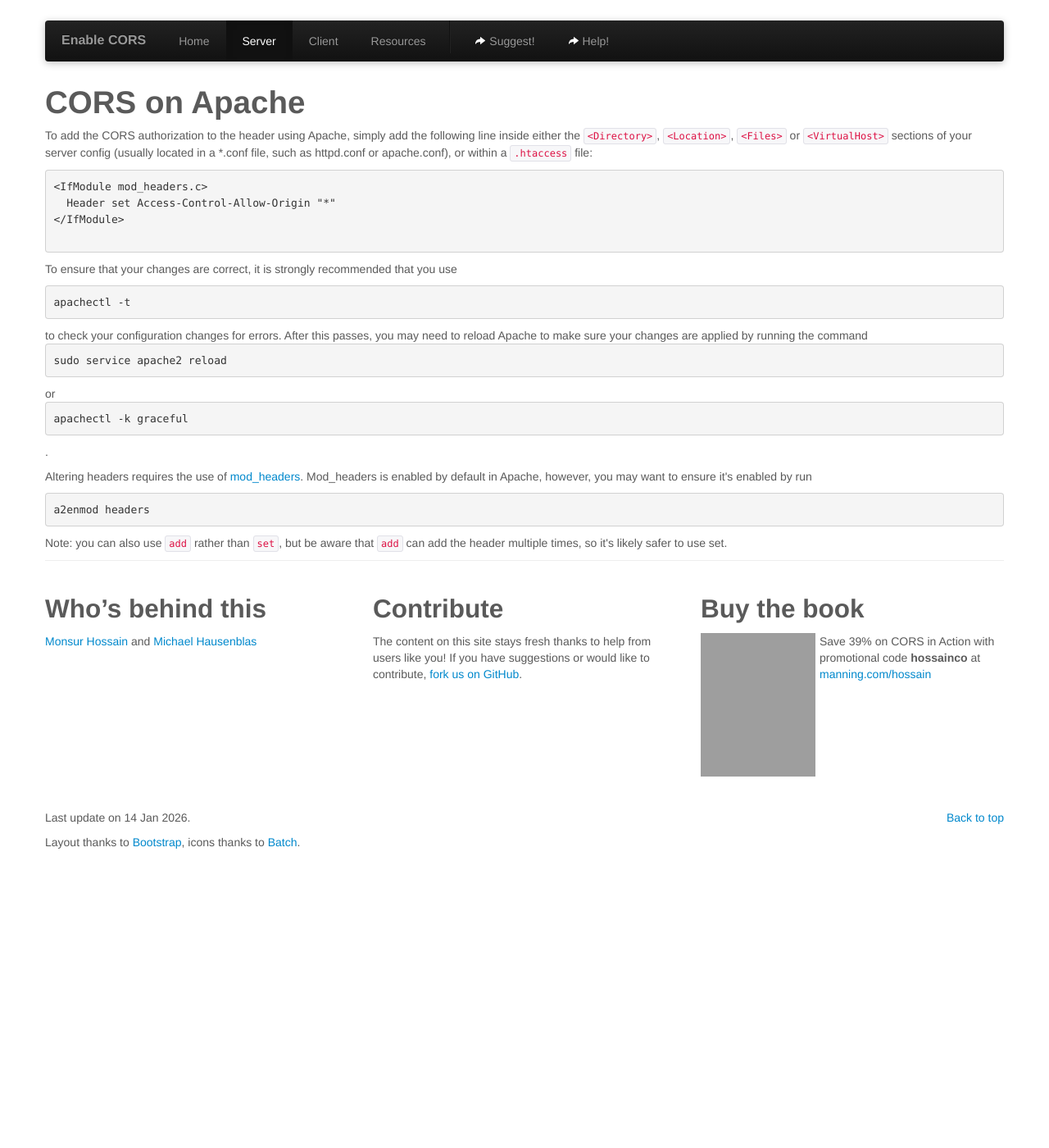
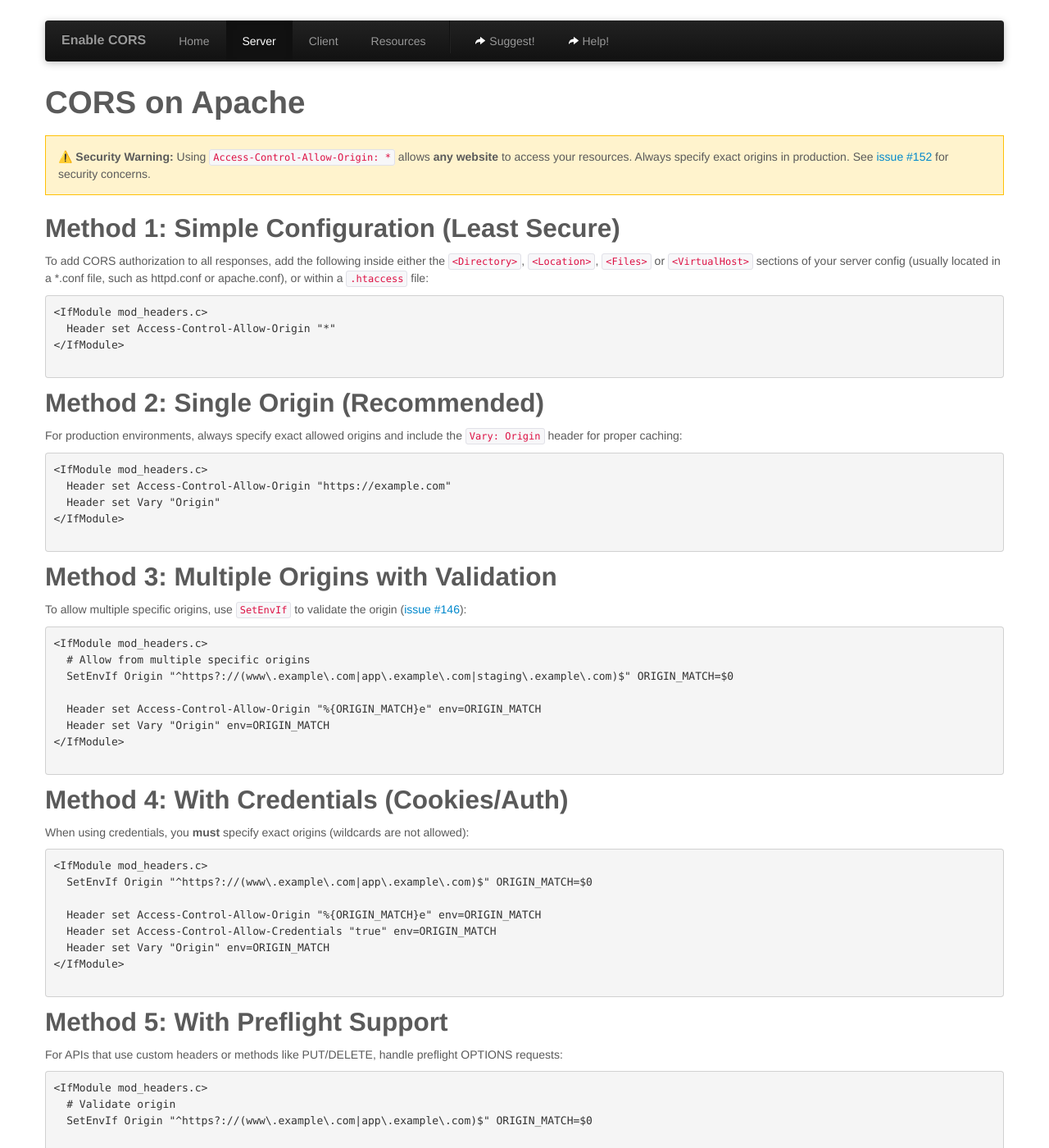
Before and after one commit to monsur/enable-cors.org, a Jekyll site: the page built from server_apache.html, in a window 1280 px wide and 1400 px high. Shown: the whole window at 82% size. Built offline with Jekyll 4.4.1, drawn with Linux system fonts in a browser that asks for light colours; some of the changed text lies outside the part shown; grey boxes are pictures that could not be loaded.

Commit message:
Improve Apache CORS documentation with security best practices
- Add prominent security warning about wildcard (*) usage
- Restructure into 5 methods: simple, single origin, multiple origins, credentials, and preflight
- Add origin validation examples for multiple specific origins
- Include Vary: Origin header for proper caching
- Add preflight OPTIONS request handling with RewriteRule
- Demonstrate credentials configuration (cookies/auth)
- Add testing section with curl examples
- Update mod_headers documentation link to current version
- Add note about Apache 2.4+ 'always' directive

Fixes #152 - Addresses security concerns by adding warnings and secure examples
Addresses #146 - Documents multi-origin support with validation pattern

Co-Authored-By: Claude Sonnet 4.5 <noreply@anthropic.com>

```diff
--- a/server_apache.html
+++ b/server_apache.html
@@ -6,7 +6,13 @@ title: enable cross-origin resource sharing
 	<div class="container">
 		<section>
 		<h1>CORS on Apache</h1>
-    <p>To add the CORS authorization to the header using Apache, simply add the following line inside either the <code>&lt;Directory&gt;</code>, <code>&lt;Location&gt;</code>, <code>&lt;Files&gt;</code> or <code>&lt;VirtualHost&gt;</code> sections of your server config (usually located in a *.conf file, such as httpd.conf or apache.conf), or within a <code>.htaccess</code> file:
+
+		<div class="warning" style="background: #fff3cd; border: 1px solid #ffc107; padding: 15px; margin: 20px 0;">
+			<strong>⚠️ Security Warning:</strong> Using <code>Access-Control-Allow-Origin: *</code> allows <strong>any website</strong> to access your resources. Always specify exact origins in production. See <a href="https://github.com/monsur/enable-cors.org/issues/152">issue #152</a> for security concerns.
+		</div>
+
+		<h2>Method 1: Simple Configuration (Least Secure)</h2>
+    <p>To add CORS authorization to all responses, add the following inside either the <code>&lt;Directory&gt;</code>, <code>&lt;Location&gt;</code>, <code>&lt;Files&gt;</code> or <code>&lt;VirtualHost&gt;</code> sections of your server config (usually located in a *.conf file, such as httpd.conf or apache.conf), or within a <code>.htaccess</code> file:
 		</p>
 
 		<pre class="code">
@@ -15,9 +21,106 @@ title: enable cross-origin resource sharing
 &lt;/IfModule&gt;
     </pre>
 
-    <p>To ensure that your changes are correct, it is strongly recommended that you use <pre class="code">apachectl -t</pre> to check your configuration changes for errors.  After this passes, you may need to reload Apache to make sure your changes are applied by running the command <pre>sudo service apache2 reload</pre> or <pre>apachectl -k graceful</pre>.</p>
-    <p>Altering headers requires the use of <a href="http://httpd.apache.org/docs/2.0/mod/mod_headers.html">mod_headers</a>. Mod_headers is enabled by default in Apache, however, you may want to ensure it's enabled by run <pre class="code">a2enmod headers</pre></p>
-		<p class="note"> Note: you can also use <code>add</code> rather than <code>set</code>, but be aware that <code>add</code> can add the header multiple times, so it's likely safer to use set.
-		</p>
+    <h2>Method 2: Single Origin (Recommended)</h2>
+    <p>For production environments, always specify exact allowed origins and include the <code>Vary: Origin</code> header for proper caching:</p>
+
+    <pre class="code">
+&lt;IfModule mod_headers.c&gt;
+  Header set Access-Control-Allow-Origin "https://example.com"
+  Header set Vary "Origin"
+&lt;/IfModule&gt;
+    </pre>
+
+    <h2>Method 3: Multiple Origins with Validation</h2>
+    <p>To allow multiple specific origins, use <code>SetEnvIf</code> to validate the origin (<a href="https://github.com/monsur/enable-cors.org/issues/146">issue #146</a>):</p>
+
+    <pre class="code">
+&lt;IfModule mod_headers.c&gt;
+  # Allow from multiple specific origins
+  SetEnvIf Origin "^https?://(www\.example\.com|app\.example\.com|staging\.example\.com)$" ORIGIN_MATCH=$0
+
+  Header set Access-Control-Allow-Origin "%{ORIGIN_MATCH}e" env=ORIGIN_MATCH
+  Header set Vary "Origin" env=ORIGIN_MATCH
+&lt;/IfModule&gt;
+    </pre>
+
+    <h2>Method 4: With Credentials (Cookies/Auth)</h2>
+    <p>When using credentials, you <strong>must</strong> specify exact origins (wildcards are not allowed):</p>
+
+    <pre class="code">
+&lt;IfModule mod_headers.c&gt;
+  SetEnvIf Origin "^https?://(www\.example\.com|app\.example\.com)$" ORIGIN_MATCH=$0
+
+  Header set Access-Control-Allow-Origin "%{ORIGIN_MATCH}e" env=ORIGIN_MATCH
+  Header set Access-Control-Allow-Credentials "true" env=ORIGIN_MATCH
+  Header set Vary "Origin" env=ORIGIN_MATCH
+&lt;/IfModule&gt;
+    </pre>
+
+    <h2>Method 5: With Preflight Support</h2>
+    <p>For APIs that use custom headers or methods like PUT/DELETE, handle preflight OPTIONS requests:</p>
+
+    <pre class="code">
+&lt;IfModule mod_headers.c&gt;
+  # Validate origin
+  SetEnvIf Origin "^https?://(www\.example\.com|app\.example\.com)$" ORIGIN_MATCH=$0
+
+  # CORS headers for all requests
+  Header set Access-Control-Allow-Origin "%{ORIGIN_MATCH}e" env=ORIGIN_MATCH
+  Header set Vary "Origin" env=ORIGIN_MATCH
+
+  # Preflight OPTIONS request handling
+  &lt;If "%{REQUEST_METHOD} == 'OPTIONS'"&gt;
+    Header set Access-Control-Allow-Methods "GET, POST, PUT, DELETE, OPTIONS"
+    Header set Access-Control-Allow-Headers "Content-Type, Authorization, X-Requested-With"
+    Header set Access-Control-Max-Age "86400"
+
+    # Return 204 No Content for preflight
+    RewriteEngine On
+    RewriteCond %{REQUEST_METHOD} OPTIONS
+    RewriteRule ^(.*)$ $1 [R=204,L]
+  &lt;/If&gt;
+&lt;/IfModule&gt;
+    </pre>
+
+    <h2>Configuration and Testing</h2>
+    <p>To ensure that your changes are correct, it is strongly recommended that you use <code>apachectl -t</code> to check your configuration changes for errors. After this passes, reload Apache to apply your changes:</p>
+
+    <pre class="code">
+# Test configuration
+apachectl -t
+
+# Reload Apache
+sudo service apache2 reload
+# or
+apachectl -k graceful
+    </pre>
+
+    <p>Altering headers requires the use of <a href="https://httpd.apache.org/docs/current/mod/mod_headers.html">mod_headers</a>. Mod_headers is enabled by default in Apache, however, you may want to ensure it's enabled:</p>
+
+    <pre class="code">
+a2enmod headers
+    </pre>
+
+    <h2>Testing Your CORS Configuration</h2>
+    <p>Test your configuration with curl:</p>
+
+    <pre class="code">
+# Test with allowed origin
+curl -H "Origin: https://example.com" \
+     -I https://your-domain.com/api/resource
+
+# Should return:
+# Access-Control-Allow-Origin: https://example.com
+# Vary: Origin
+
+# Test preflight request
+curl -H "Origin: https://example.com" \
+     -H "Access-Control-Request-Method: POST" \
+     -X OPTIONS \
+     -I https://your-domain.com/api/resource
+    </pre>
+
+		<p class="note"><strong>Note:</strong> You can also use <code>add</code> rather than <code>set</code>, but be aware that <code>add</code> can add the header multiple times, so it's safer to use <code>set</code>. Also, for Apache 2.4+, <code>always</code> can be used (e.g., <code>Header always set</code>) to ensure headers are set even for error responses.</p>
 		</section>
 	</div>
```
